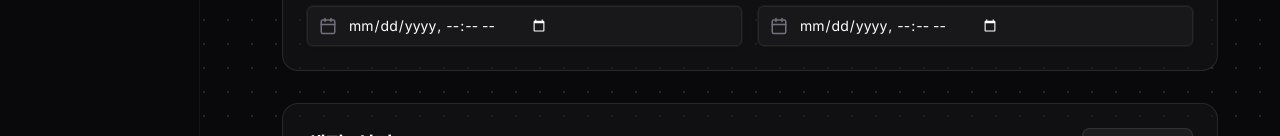
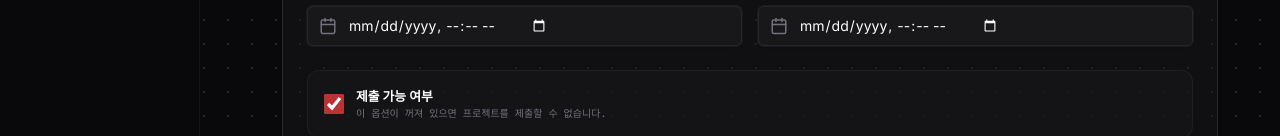
Before and after one commit to EnBuGi/Enbugi-client, a Next.js app: page /mentor/projects/new in a window 1280 px wide. Shown: the part 664-800 px from the top of the page. Built offline with nearby package versions, Linux system fonts and the light colour scheme; no server answers; a web font is replaced by a local one.

Commit message:
[Feat] 프로젝트 제출 가능 여부 UI 구현 및 상태 관리 수정

```diff
--- a/src/app/mentee/projects/[id]/page.tsx
+++ b/src/app/mentee/projects/[id]/page.tsx
@@ -68,7 +68,7 @@ export default function ProjectDetailPage({ params }: PageProps) {
 
         {/* Right Side: Submission & History (30%) */}
         <div className="lg:w-[30%] flex flex-col gap-6 pr-2">
-          <SubmissionForm projectId={projectId} />
+          <SubmissionForm projectId={projectId} canSubmit={projectDetail?.canSubmit} />
           <SubmissionHistoryList projectId={projectId} history={history} isLoading={isLoading} onRefetch={refetch} />
         </div>
       </div>
--- a/src/features/mentee-projects/model/project.ts
+++ b/src/features/mentee-projects/model/project.ts
@@ -8,4 +8,5 @@ export interface Project {
     dueDate: string;
     score?: number;
     status: ProjectStatus;
+    canSubmit: boolean;
 }
--- a/src/features/mentor-projects/api/projects.ts
+++ b/src/features/mentor-projects/api/projects.ts
@@ -25,6 +25,7 @@ export interface ProjectCreateRequest {
   skeletonUrl?: string;
   testCodeKey?: string;
   scorePolicy: ScorePolicyDto;
+  canSubmit: boolean;
 }
 
 export interface TestCodeParseResponse {
--- a/src/features/mentor-projects/ui/ProjectForm.tsx
+++ b/src/features/mentor-projects/ui/ProjectForm.tsx
@@ -88,7 +88,7 @@ export function ProjectForm({
   const router = useRouter();
 
   const [formData, setFormData] = useState<AssignmentFormState>(
-    initialData || {
+    {
       generation: '26',
       type: '',
       title: '',
@@ -96,8 +96,10 @@ export function ProjectForm({
       skeletonUrl: '',
       startDate: '',
       endDate: '',
+      canSubmit: true,
+      ...initialData,
     }
-  );
+);
 
   const [testCases, setTestCases] = useState<TestCaseDto[]>(initialData?.testCases || []);
   const [timeLimit, setTimeLimit] = useState<number>(initialData?.timeLimit || 2000);
@@ -167,6 +169,7 @@ export function ProjectForm({
           memoryLimit,
           cases: testCases,
         },
+        canSubmit: formData.canSubmit,
       };
 
       if (mode === 'create') {
--- a/src/features/mentor-projects/ui/components/BasicSettings.tsx
+++ b/src/features/mentor-projects/ui/components/BasicSettings.tsx
@@ -1,6 +1,7 @@
 'use client';
 
 import React from 'react';
+import { Text } from '@/shared/components/ui/Text';
 import { Calendar } from 'lucide-react';
 import { InputBox } from '@/shared/components/ui/InputBox/InputBox';
 import { Select } from '@/shared/components/ui/select/Select';
@@ -15,6 +16,7 @@ export type AssignmentFormState = {
   skeletonUrl: string;
   startDate: string;
   endDate: string;
+  canSubmit: boolean;
 };
 
 type BasicSettingsProps = {
@@ -112,6 +114,21 @@ export function BasicSettings({
           error={errors.endDate}
         />
       </div>
+
+      {/* Submission Enabled Toggle */}
+      <div className="flex items-center gap-3 rounded-xl border border-white/5 bg-zinc-900/50 p-4">
+        <input
+          type="checkbox"
+          id="canSubmit"
+          checked={formData.canSubmit ?? true}
+          onChange={(e) => onChange('canSubmit', e.target.checked as any)}
+          className="h-5 w-5 cursor-pointer rounded border-zinc-700 bg-zinc-800 accent-primary focus:ring-primary focus:ring-offset-zinc-900"
+        />
+        <label htmlFor="canSubmit" className="flex flex-col gap-0.5 cursor-pointer">
+          <Text variant="small" className="font-bold text-white">제출 가능 여부</Text>
+          <Text variant="tiny" className="text-zinc-500">이 옵션이 꺼져 있으면 프로젝트를 제출할 수 없습니다.</Text>
+        </label>
+      </div>
     </div>
   );
 }
--- a/src/features/project-details/model/project.ts
+++ b/src/features/project-details/model/project.ts
@@ -24,6 +24,7 @@ export interface ProjectDetail {
   dueDate: string;
   skeletonUrl: string;
   scorePolicy: ScorePolicy;
+  canSubmit: boolean;
 }
 
 export interface SubmissionHistory {
--- a/src/features/project-details/ui/SubmissionForm.tsx
+++ b/src/features/project-details/ui/SubmissionForm.tsx
@@ -10,11 +10,14 @@ import { useSubmitSubmission } from "../hooks/useSubmitSubmission";
 
 interface Props {
   projectId: string;
+  canSubmit?: boolean;
 }
 
-export function SubmissionForm({ projectId }: Props) {
+export function SubmissionForm({ projectId, canSubmit = true }: Props) {
   const [repoUrl, setRepoUrl] = useState("");
   const { submitSubmission, isSubmitting, error, success } = useSubmitSubmission(projectId);
+
+  const isDisabled = !canSubmit || isSubmitting;
 
   const handleSubmit = async (e: React.FormEvent) => {
     e.preventDefault();
@@ -28,25 +31,25 @@ export function SubmissionForm({ projectId }: Props) {
         <InputBox
           label="Repository URL"
           type="url"
-          placeholder="https://github.com/username/repo"
+          placeholder={"https://github.com/username/repo"}
           value={repoUrl}
           onChange={(e) => setRepoUrl(e.target.value)}
-          disabled={isSubmitting}
+          disabled={isDisabled}
           required
           icon={<Send size={14} />}
           error={error || undefined}
-          helperText={success ? "제출이 완료되었습니다. 곧 채점이 시작됩니다." : undefined}
+          helperText={success ? "제출이 완료되었습니다. 곧 채점이 시작됩니다." : (!canSubmit ? "해당 스터디는 OJ 채점 대상이 아닙니다." : undefined)}
         />
 
         <Button
           type="submit"
-          variant="primary"
+          variant={canSubmit ? "primary" : "secondary"}
           size="lg"
           isLoading={isSubmitting}
-          disabled={isSubmitting || !repoUrl}
+          disabled={isDisabled || !repoUrl}
           className="w-full mt-1"
         >
-          {isSubmitting ? "제출 중..." : "제출하기"}
+          {isSubmitting ? "제출 중..." : (canSubmit ? "제출하기" : "제출 불가")}
         </Button>
       </form>
     </Card>
```
